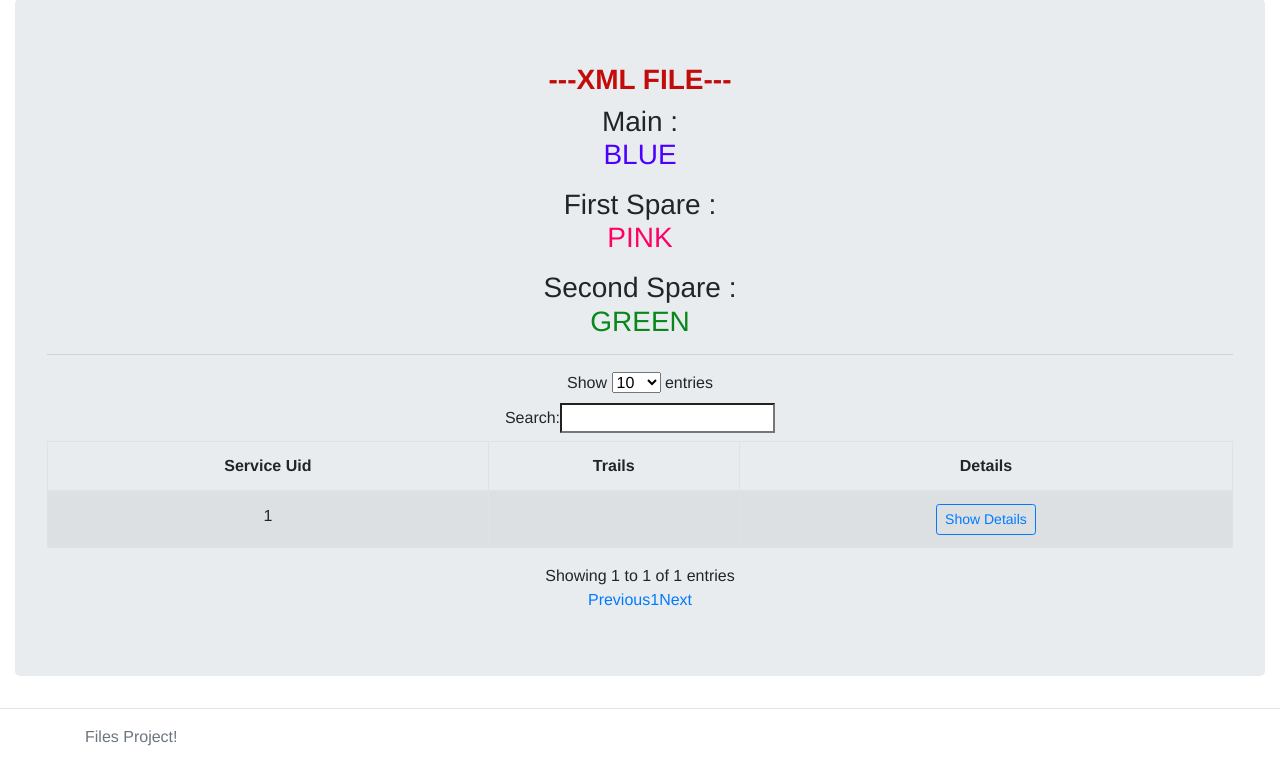
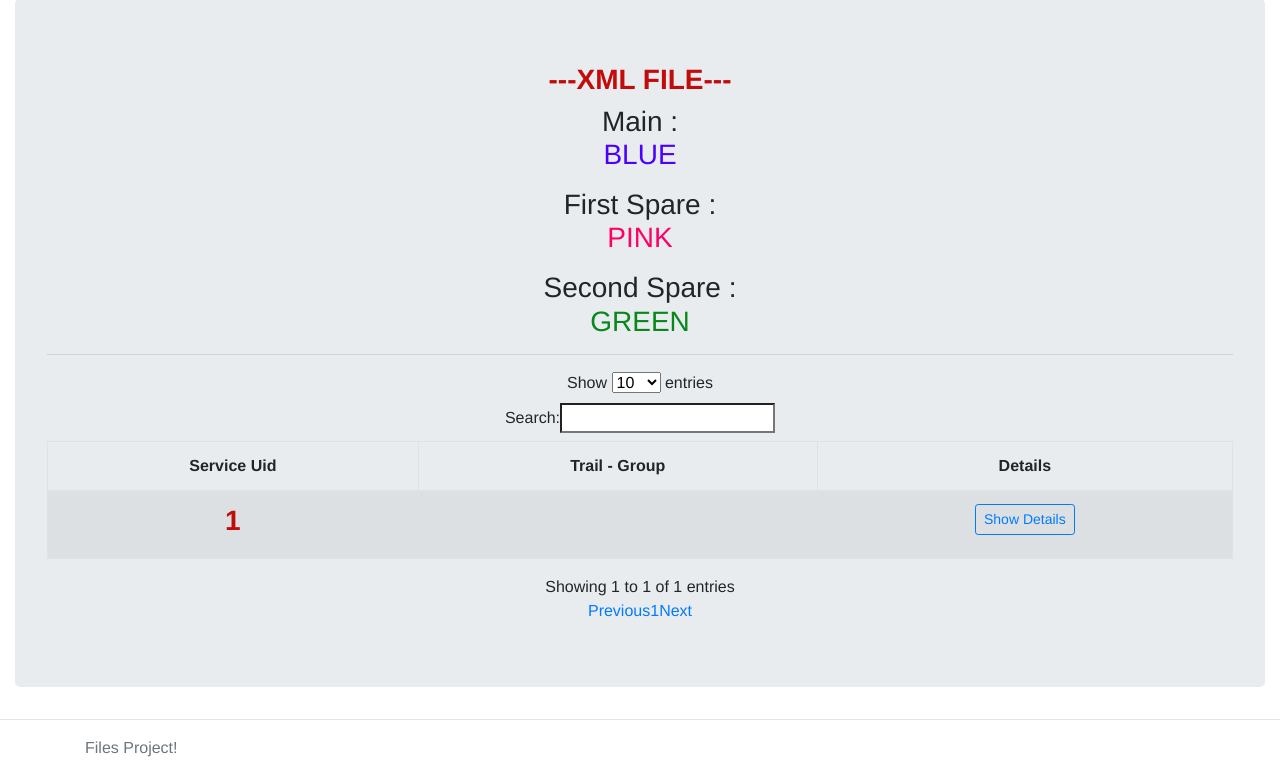
Before and after one commit to pelinceliksoz/djangoFilesProject, a Django app: template templates/xml_data.html in a window 1280 px wide. Shown: the part 25-800 px from the top of the page. Run offline with Django 3.2, Linux system fonts and the light colour scheme; the template is opened without the code that fills it: most values are stand-ins (such as "Sample title", 1, 10 or a date in 2020); some libraries are stand-ins or nearby versions.

Commit message:
html okey

```diff
--- a/project/views.py
+++ b/project/views.py
@@ -14,6 +14,7 @@ class CsvDataView(View):
     def get(self, request):
         # Create a dataframe from csv
         df = pd.read_csv('data.csv', delimiter=',')
+        print(df)
         service_list = get_service_list(df)
         main = '1MAIN'
         spare_1 = '1SPARE'
@@ -31,6 +32,7 @@ class JsonDataView(View):
     def get(self, request):
         # Create a dataframe from csv
         df = pd.read_json('data.json')
+        print(df)
         service_list = get_service_list(df)
         main = '1MAIN'
         spare_1 = '1SPARE'
--- a/templates/csv_data.html
+++ b/templates/csv_data.html
@@ -5,7 +5,6 @@
 <head>
     <meta charset="UTF-8">
     <title>CSV FILE</title>
-
 </head>
 <body>
 <br>
--- a/templates/xml_data.html
+++ b/templates/xml_data.html
@@ -24,7 +24,7 @@
       <thead>
         <tr>
             <th>Service Uid</th>
-            <th>Trails</th>
+            <th>Trail - Group</th>
             <th>Details</th>
         </tr>
       </thead>
@@ -34,19 +34,19 @@
 
             {% for uid,group in service.items %}
                 <tr>
-            <td>{{ uid }}</td>
+                    <td><h3><b style="color:#c20b0b">{{ uid }}</b></h3></td>
+
              <td>{% for gr in group %}
                  {% for group_type, trail_name in gr.items %}
                      {% if group_type == main %}
-                         <p style="color:#4c00ff">{{ trail_name }}</p> <br>
+                         <p style="color:#4c00ff">{{ trail_name }} --- main</p> <br>
                      {% endif %}
                      {% if group_type == spare_1 %}
-                         <p style="color:#ff0066">{{ trail_name }}</p> <br>
+                         <p style="color:#ff0066">{{ trail_name }} --- first spare</p> <br>
                      {% endif %}
                      {% if group_type == spare_2 %}
-                         <p style="color:#08871a">{{ trail_name }}</p> <br>
+                         <p style="color:#08871a">{{ trail_name }} --- second spare</p> <br>
                      {% endif %}
-
                  {% endfor %}
              {% endfor %}
             </td>
```
Also changed, not shown: templates/home.html (+49 -3 lines), templates/json_data.html (+6 -9 lines).
